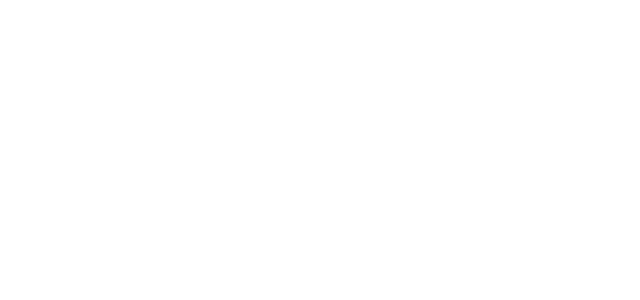
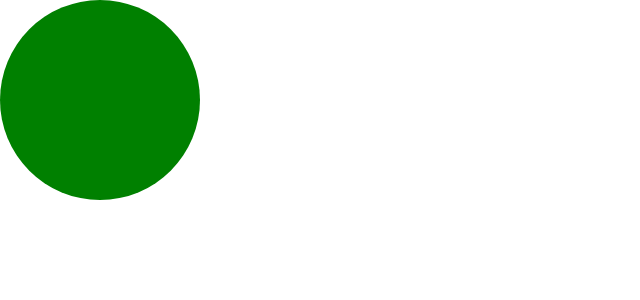
Before and after one commit to Anan014/AppleSeeds-React, a React (Create React App) app: page / in a window 1280 px wide. Shown: the top 300 px of the page, without its empty margins (0-640 px from the left). Built offline with nearby package versions, Linux system fonts and the light colour scheme.

Commit message:
ex8.3 Done

```diff
--- a/src/App.js
+++ b/src/App.js
@@ -1,9 +1,9 @@
-import Index8D2 from "./components/8.LifeCycleMethodsAndTernaryExpressions/ex8.2-Box_Animations/Index8D2";
+import Index8D3 from './components/8.LifeCycleMethodsAndTernaryExpressions/ex8.3-Changing_Box/Index8D3'
 
 function App() {
   return (
     <div>
-      <Index8D2/>
+      <Index8D3/>
     </div>
   );
 }
--- /dev/null
+++ b/src/components/8.LifeCycleMethodsAndTernaryExpressions/ex8.3-Changing_Box/Index8D3.jsx
@@ -0,0 +1,15 @@
+import React from 'react'
+import Shape from './Shape'
+import './style.css'
+
+class Index8D3 extends React.Component {
+    render() {
+        return (
+            <div>
+                <Shape/>
+            </div>
+        );
+    }
+}
+
+export default Index8D3
--- /dev/null
+++ b/src/components/8.LifeCycleMethodsAndTernaryExpressions/ex8.3-Changing_Box/Shape.jsx
@@ -0,0 +1,33 @@
+import React from 'react'
+
+class Shape extends React.Component {
+
+state = {
+    shape:'box',
+    color: 'blue',
+    value:0,
+}
+
+colors = ['grey','red','yellow','green'];
+
+componentDidMount(){
+    this.interval = setInterval(() => {
+        this.setState({color:this.colors[this.state.value],
+        value:this.state.value + 1,});
+        if (this.state.value === 4) {
+            this.setState({shape:'circle'})
+            clearInterval(this.interval);
+        }
+    }, 500);
+}
+
+    render(){
+        return(
+            <div className={this.state.shape} style={{backgroundColor:this.state.color}}>
+
+            </div>
+        );
+    }
+}
+
+export default Shape
--- /dev/null
+++ b/src/components/8.LifeCycleMethodsAndTernaryExpressions/ex8.3-Changing_Box/style.css
@@ -0,0 +1,10 @@
+.box {
+    width: 200px;
+    height: 200px;
+}
+
+.circle {
+    border-radius: 50%;
+    width: 200px;
+    height: 200px;
+}
```
